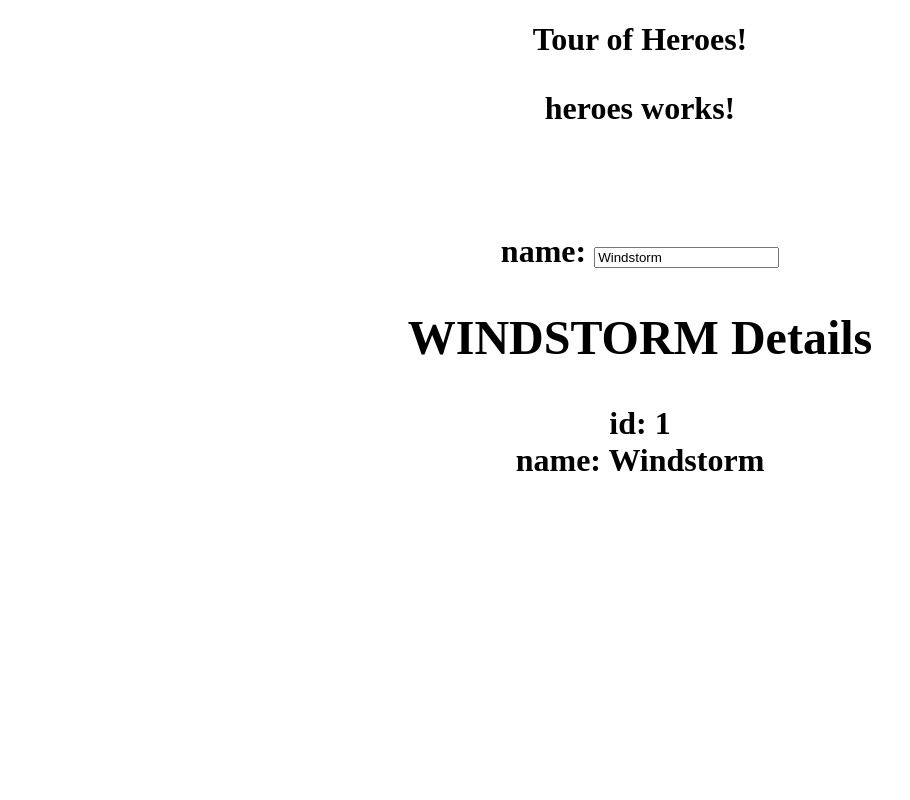
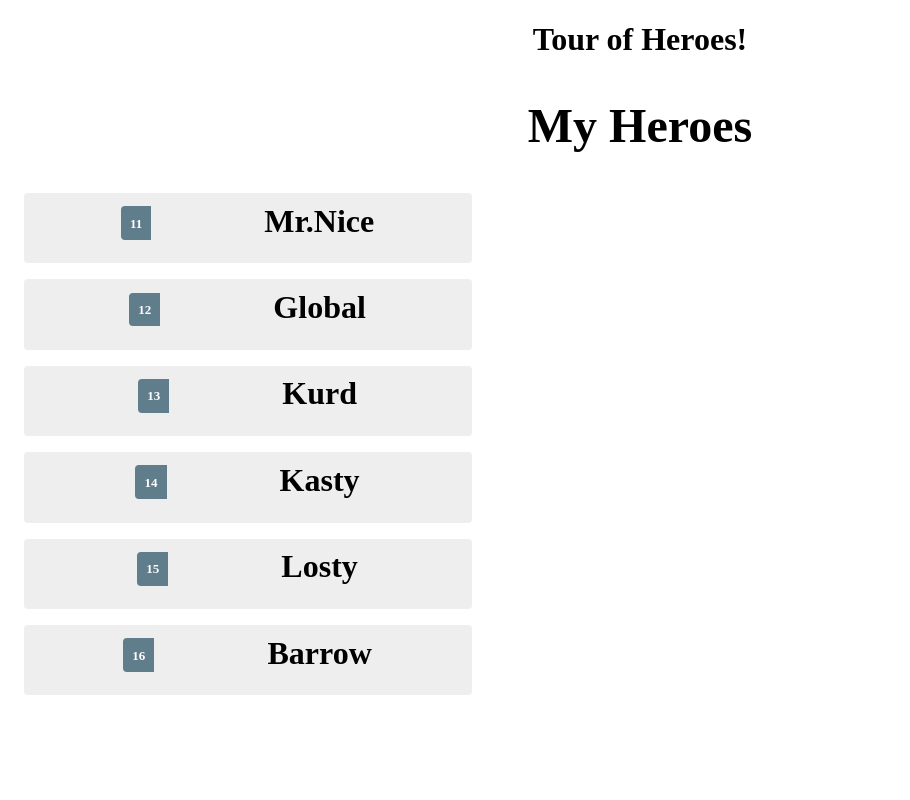
Before and after one commit to Vanals/Angular-tour-of-heroes, an Angular app: page / in a window 1280 px wide. Shown: the top 800 px of the page, without its empty margins (0-910 px from the left). Built offline with nearby package versions, Linux system fonts and the light colour scheme.

Commit message:
Heroes constant and iterate it in the HTML template of the heroes component

```diff
--- a/src/app/heroes/heroes.component.css
+++ b/src/app/heroes/heroes.component.css
@@ -0,0 +1,62 @@
+/* HeroComponet's private CSS styles */
+
+.seleced {
+  background-color: #CFD8DC !important;
+  color: white;
+}
+
+.heroes {
+  margin: 0 0 2em 0;
+  list-style-type: none;
+  /* space from left? */
+  padding: 0;
+  /* size of the div */
+  width: 15em;
+}
+
+.heroes li {
+  /* Cool!. How cursor looks like */
+  cursor: pointer;
+  position: relative;
+  left: 0;
+  background-color: #EEE;
+  /* em mean, xTimes than the font's size */
+  margin: .5em;
+  padding: .3em 0;
+  height: 1.6em;
+  border-radius: 4px;
+}
+
+/* When you can always use staff like hover on elements. On the main ones */
+.heroes li:hover {
+  color: #607D8B;
+  background-color: #DDD;
+  left: 1em;
+}
+
+.heroes li.selected:hover {
+  background-color: #BBD8DC !important;
+  color: blue;
+}
+
+.heroes .text {
+  position: relative;
+  top: -3px;
+}
+/* This allows you to select parts of a tag. For example here you are styiling the badge of <ul><li> tags */
+.heroes .badge {
+  display: inline-block;
+  font-size: small;
+  color: white;
+  padding: 0.8em 0.7em 0 0.7em;
+  background-color: #607D8B;
+  line-height: 1em;
+  position: relative;
+  left: -1px;
+  top: -4px;
+  /* set height of the 'div' */
+  height: 1.8em;
+  /* Make the badge more far away from the name of the hero */
+  margin-right: 8em;
+  border-radius: 4px 0 0 4px;
+}
--- a/src/app/heroes/heroes.component.html
+++ b/src/app/heroes/heroes.component.html
@@ -1,13 +1,22 @@
-<p>
-  heroes works!
-</p>
-  <br>
-  <br>
+<h2> My Heroes  </h2>
 
-  <div>
-    <label>name:
-      <input [(ngModel)]="hero.name" placeholder="name">
-    </label>
+<ul class="heroes">
+  <!-- How ng knows which list iterate? how know to iterate the HEROES constant? -->
+  <li *ngFor="let hero of heroes"
+  [class.selected]="hero === selectedHero"
+  (click)="onSelect(hero)">
+
+  <span class="badge">{{hero.id}}</span>
+  {{hero.name}}
+
+  </li>
+</ul>
+
+<br>
+<div>
+  <label>name:
+    <input [(ngModel)]="hero.name" placeholder="name">
+  </label>
 </div>
 
   <h2>{{ hero.name | uppercase }} Details </h2>
--- a/src/app/heroes/heroes.component.ts
+++ b/src/app/heroes/heroes.component.ts
@@ -1,6 +1,6 @@
 import { Component, OnInit } from '@angular/core';
 import { Hero } from '../hero';
-
+import { HEROES } from '../mock-heroes';
 
 @Component({
   selector: 'app-heroes',
@@ -8,6 +8,8 @@
   styleUrls: ['./heroes.component.css']
 })
 export class HeroesComponent implements OnInit {
+
+  heroes = HEROES
 
   hero: Hero = {
     id: 1,
--- /dev/null
+++ b/src/app/mock-heroes.ts
@@ -0,0 +1,10 @@
+import { Hero } from './hero';
+
+export const HEROES: Hero[] = [
+  { id: 11, name: 'Mr.Nice' },
+  { id: 12, name: 'Global' },
+  { id: 13, name: 'Kurd' },
+  { id: 14, name: 'Kasty' },
+  { id: 15, name: 'Losty' },
+  { id: 16, name: 'Barrow' }
+];
```
